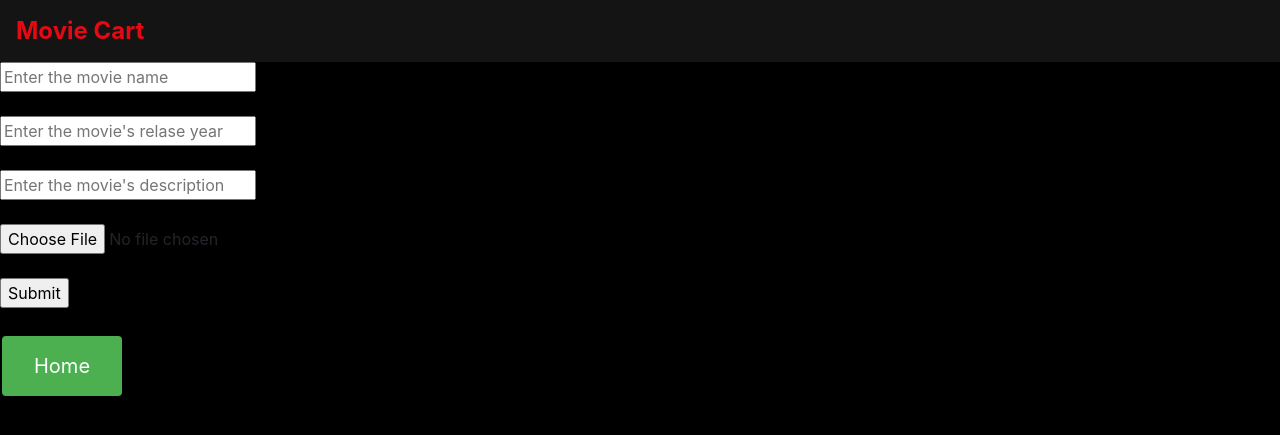
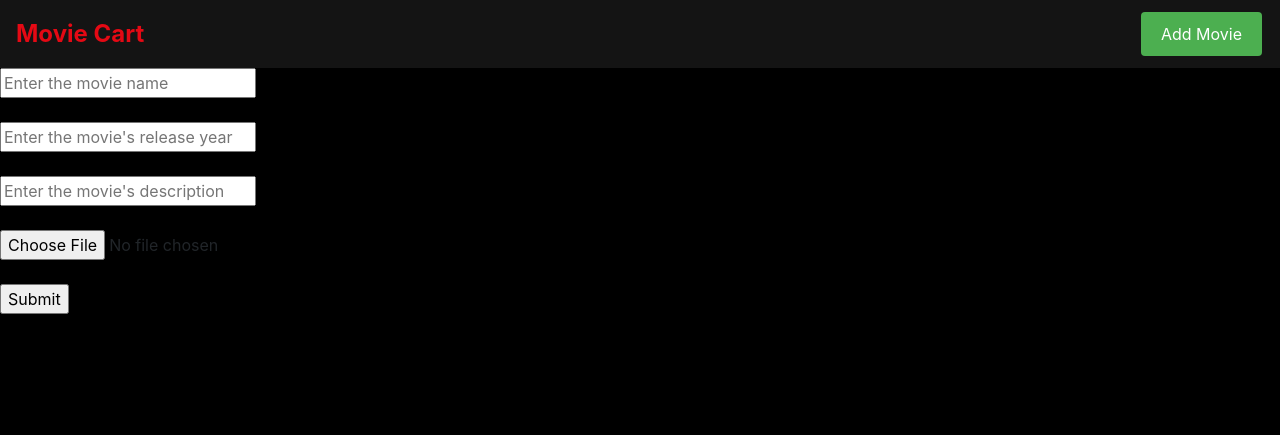
Before and after one commit to Akhil-Titus/inmakes_movie_web-app, a Django app: page /add/ in a window 1280 px wide. Shown: the top 435 px of the page. Run offline with Django 4.2, Linux system fonts and the light colour scheme.

Commit message:
fixed add pager

```diff
--- a/movie_app/views.py
+++ b/movie_app/views.py
@@ -23,6 +23,7 @@ def add_movie(request):
         img = request.FILES['img']
         movie = Movie(name=name, desc=desc, year=year, img=img)
         movie.save()
+        return redirect('/')
     return render(request, 'add.html')
 
 def update(request, id):
--- a/static/css/style.css
+++ b/static/css/style.css
@@ -27,11 +27,11 @@ body {
 .button1 {
   border: none;
   color: white; /* Change text color to white */
-  padding: 15px 32px;
+  padding: 10px 20px;
   text-align: center; /* Adjusted alignment to center */
   text-decoration: none;
   display: inline-block;
-  font-size: 20px;
+  font-size: 16px;
   margin: 4px 2px;
   cursor: pointer;
   background-color: #4CAF50;
--- a/templates/add.html
+++ b/templates/add.html
@@ -1,17 +1,15 @@
 {% extends 'base.html' %}
 {% load static %}
 {% block body %}
-
 <form method="POST" enctype="multipart/form-data">
     {% csrf_token %}
-    <input type="text" name="name" placeholder="Enter the movie name"> <br> <br>
-    <input type="text" name="year" placeholder="Enter the movie's relase year"><br> <br>
+    <!-- Your form fields here -->
+    <input type="text" name="name" placeholder="Enter the movie name"><br><br>
+    <input type="text" name="year" placeholder="Enter the movie's release year"><br><br>
     <input type="text" name="desc" placeholder="Enter the movie's description"><br><br>
-    <input type="FILE" name="img" placeholder="add an image"><br><br>
+    <input type="file" name="img" placeholder="Add an image"><br><br>
     <input type="submit">
     <br>
     <br>
-    <a class="btn button1" href="{% url 'movie_app:index'  %}">Home</a>
 </form>
-
 {% endblock %}
--- a/templates/base.html
+++ b/templates/base.html
@@ -15,11 +15,11 @@
   <a class="navbar-brand" href="#">
     Movie Cart
   </a>
+  <a class="btn button1 ml-auto" href="{% url 'movie_app:add_movie'  %}">Add Movie</a>
 </nav>
 
 {% block body %}
 
-
 {% endblock %}
 </body>
 </html>
--- a/templates/delete.html
+++ b/templates/delete.html
@@ -10,7 +10,7 @@
             color: white;
         }
     </style>
-    are you sure you want to delete this  <br>
+    are you sure you want to delete this  <br><br>
     <input type="submit">
 </form>
 
--- a/templates/index.html
+++ b/templates/index.html
@@ -20,6 +20,4 @@
 
 <br>
 
-<a class="btn button1" href="{% url 'movie_app:add_movie'  %}">Add Movie</a>
-
 {% endblock %}
```
Also changed, not shown: db.sqlite3, media/gallery/84745c9d571398771c51cae71e7ed195.png (added), media/gallery/84745c9d571398771c51cae71e7ed195_g3dUAWL.png (added), media/gallery/Daenerys_Targaryen.jpg (added), media/gallery/IMAGE_1649843259.jpg (added), media/gallery/jon_snow_copy.jpg (added).
